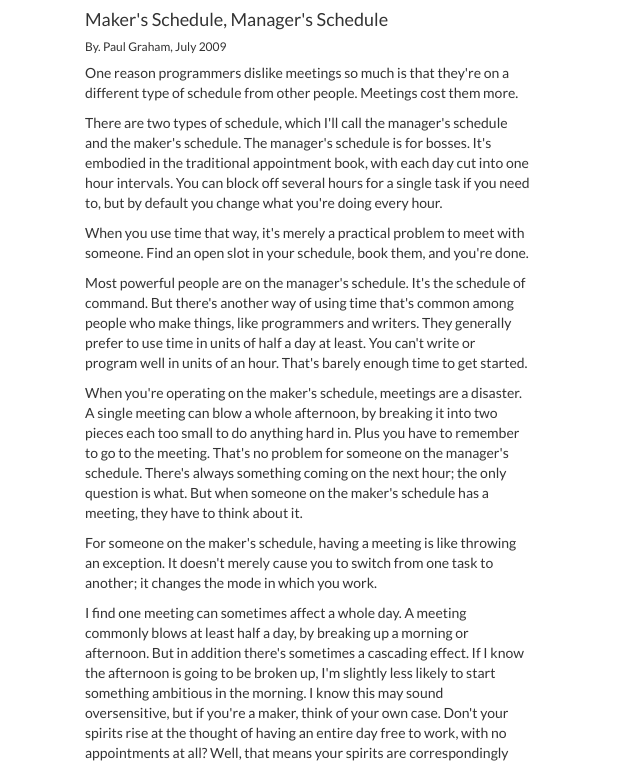
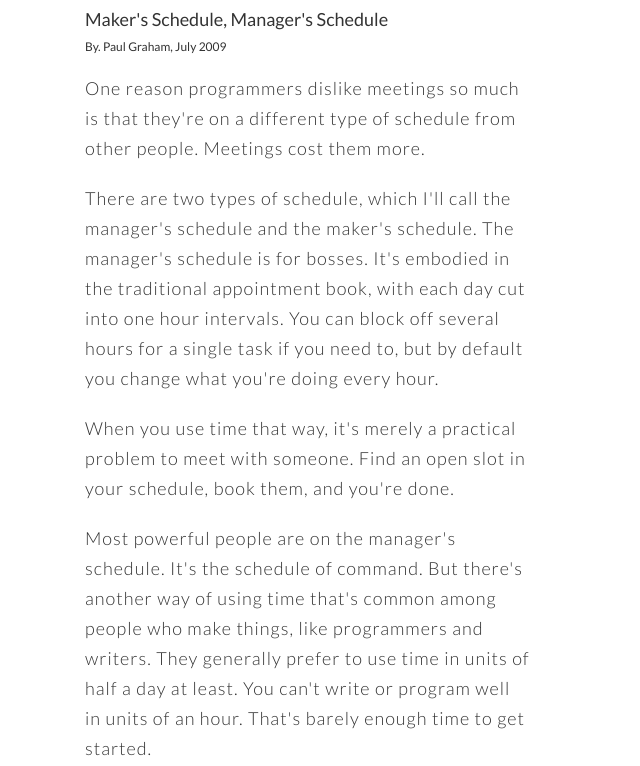
Before and after one commit to denzildoyle/scroll-distance, a plain HTML site: page index.html in a window 1280 px wide. Shown: the top 766 px of the page, without its empty margins (0-640 px from the left). Drawn offline with Linux system fonts and the light colour scheme.

Commit message:
Add paragraph styles

```diff
--- a/css/styles.css
+++ b/css/styles.css
@@ -3,3 +3,10 @@
 *{
     font-family: 'Lato', 'sans-serif';
 }
+p{
+	font-size: 18px;
+	font-weight: 300;
+	letter-spacing: 1px;
+	line-height: 30px;
+	margin-top: 20px;
+}
```
